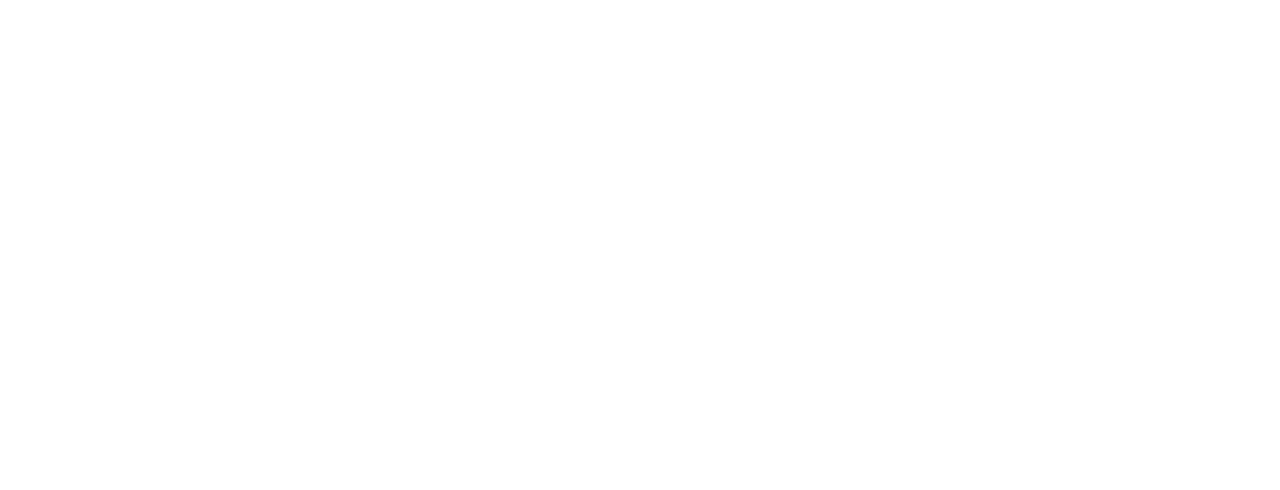
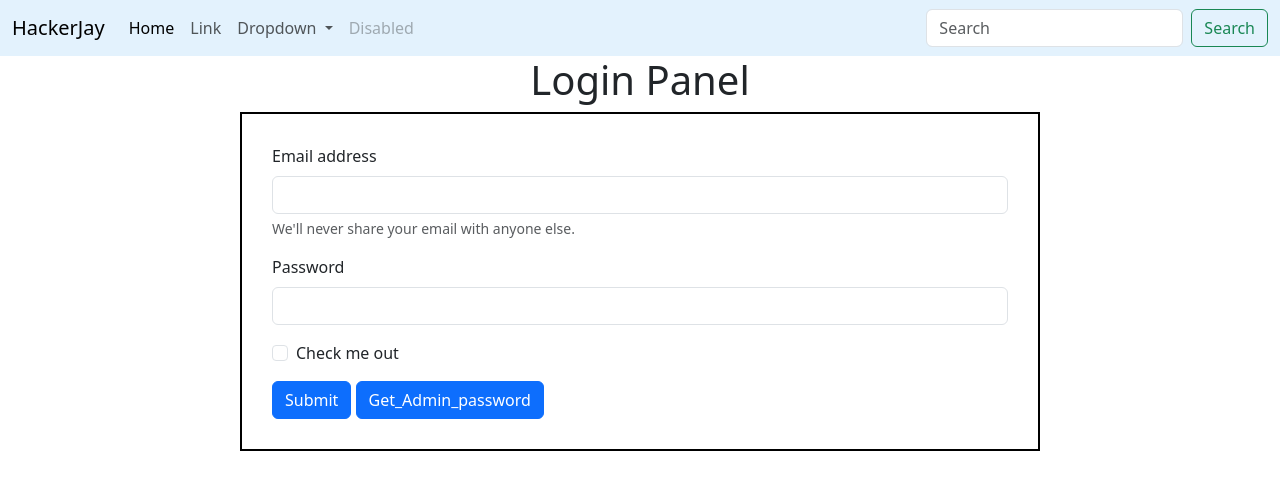
Before and after one commit to cyber-jaygoswami/construction_page, a website: page public/admin.html in a window 1280 px wide. Drawn offline with nearby package versions, Linux system fonts and the light colour scheme.

Commit message:
added somefiles just for fun

```diff
--- a/public/admin.html
+++ b/public/admin.html
@@ -1,11 +1,74 @@
-<!DOCTYPE html>
+<!doctype html>
 <html lang="en">
-<head>
-    <meta charset="UTF-8">
-    <meta name="viewport" content="width=device-width, initial-scale=1.0">
+  <head>
+    <meta charset="utf-8">
+    <meta name="viewport" content="width=device-width, initial-scale=1">
     <title>Admin Panel</title>
-</head>
-<body>
+    <link href="https://cdn.jsdelivr.net/npm/bootstrap@5.3.8/dist/css/bootstrap.min.css" rel="stylesheet" integrity="sha384-sRIl4kxILFvY47J16cr9ZwB07vP4J8+LH7qKQnuqkuIAvNWLzeN8tE5YBujZqJLB" crossorigin="anonymous">
+  </head>
+  <body>
+    <nav class="navbar navbar-expand" style="background-color: #e3f2fd;" data-bs-theme="light">
+  <div class="container-fluid">
+    <a class="navbar-brand" href="#">HackerJay</a>
+    <button class="navbar-toggler" type="button" data-bs-toggle="collapse" data-bs-target="#navbarSupportedContent" aria-controls="navbarSupportedContent" aria-expanded="false" aria-label="Toggle navigation">
+      <span class="navbar-toggler-icon"></span>
+    </button>
+    <div class="collapse navbar-collapse" id="navbarSupportedContent">
+      <ul class="navbar-nav me-auto mb-2 mb-lg-0">
+        <li class="nav-item">
+          <a class="nav-link active" aria-current="page" href="#">Home</a>
+        </li>
+        <li class="nav-item">
+          <a class="nav-link" href="#">Link</a>
+        </li>
+        <li class="nav-item dropdown">
+          <a class="nav-link dropdown-toggle" href="#" role="button" data-bs-toggle="dropdown" aria-expanded="false">
+            Dropdown
+          </a>
+          <ul class="dropdown-menu">
+            <li><a class="dropdown-item" href="#">Action</a></li>
+            <li><a class="dropdown-item" href="#">Another action</a></li>
+            <li><hr class="dropdown-divider"></li>
+            <li><a class="dropdown-item" href="#">Something else here</a></li>
+          </ul>
+        </li>
+        <li class="nav-item">
+          <a class="nav-link disabled" aria-disabled="true">Disabled</a>
+        </li>
+      </ul>
+      <form class="d-flex" role="search">
+        <input class="form-control me-2" type="search" placeholder="Search" aria-label="Search"/>
+        <button class="btn btn-outline-success" type="submit">Search</button>
+      </form>
+    </div>
+  </div>
+</nav>
+    <h1 align="center">Login Panel</h1>
+    <form style="height: auto; width: 100vh; border: 2px solid black; margin: auto; padding: 30px;"  action="checklogin.html">
+  <div class="mb-3">
+    <label for="exampleInputEmail1" class="form-label">Email address</label>
+    <input type="email" class="form-control" id="exampleInputEmail1" aria-describedby="emailHelp">
+    <div id="emailHelp" class="form-text">We'll never share your email with anyone else.</div>
+  </div>
+  <div class="mb-3">
+    <label for="exampleInputPassword1" class="form-label">Password</label>
+    <input type="password" class="form-control" id="exampleInputPassword1">
+  </div>
+  <div class="mb-3 form-check">
+    <input type="checkbox" class="form-check-input" id="exampleCheck1">
+    <label class="form-check-label" for="exampleCheck1">Check me out</label>
+  </div>
 
+  <button type="submit" class="btn btn-primary">Submit</button>
+  <button class="btn btn-primary" onclick="get_password()">Get_Admin_password</button>
+
+</form>
+    <script src="https://cdn.jsdelivr.net/npm/bootstrap@5.3.8/dist/js/bootstrap.bundle.min.js" integrity="sha384-FKyoEForCGlyvwx9Hj09JcYn3nv7wiPVlz7YYwJrWVcXK/BmnVDxM+D2scQbITxI" crossorigin="anonymous"></script>
+    <script>
+
+        function get_password(){
+            window.alert("Base64 Encoded : Q2hhbCBoYXQgZ2FuZHUgOik=");
+        }
+    </script>
 </body>
 </html>
```
Also changed, not shown: public/checklogin.html (added, +15 -0 lines).
